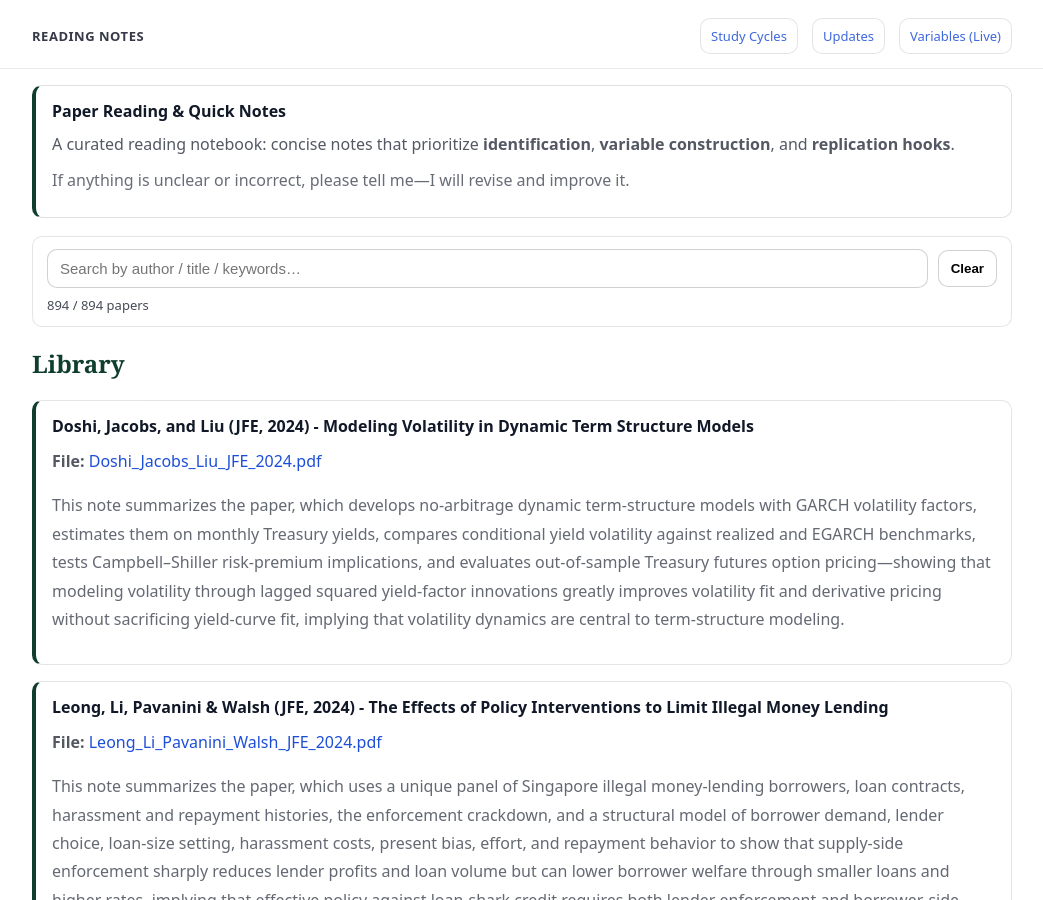
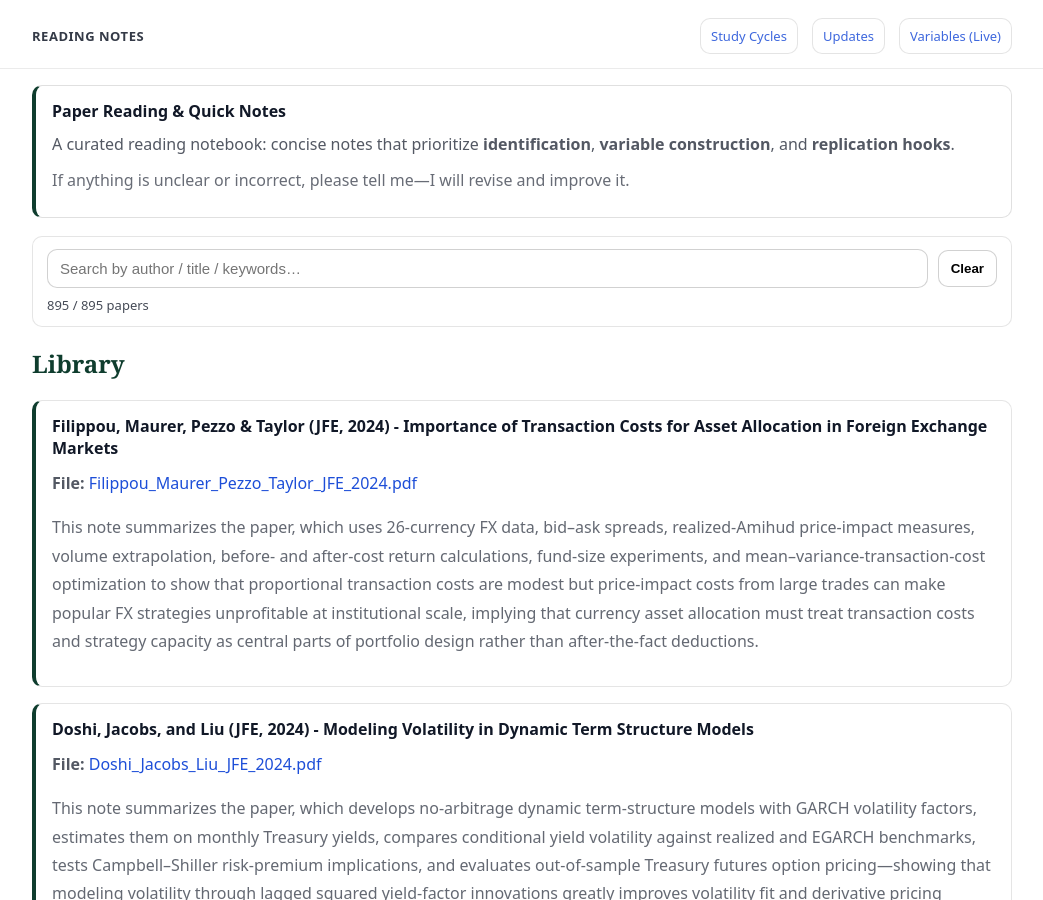
Before and after one commit to yaxinzn/study-archive, a Jekyll site: the page built from reading/index.md, in a window 1280 px wide and 900 px high. Shown: the whole window, without its empty margins (118-1161 px from the left). Built offline with Jekyll 4.4.1, drawn with Linux system fonts in a browser that asks for light colours.

Commit message:
Reading: add/update Filippou_Maurer_Pezzo_Taylor_JFE_2024.pdf

```diff
--- a/_data/reading.yml
+++ b/_data/reading.yml
@@ -1,3 +1,7 @@
+- title: "Filippou, Maurer, Pezzo & Taylor (JFE, 2024) - Importance of Transaction Costs for Asset Allocation in Foreign Exchange Markets"
+  file: "Filippou_Maurer_Pezzo_Taylor_JFE_2024.pdf"
+  desc: "This note summarizes the paper, which uses 26-currency FX data, bid–ask spreads, realized-Amihud price-impact measures, volume extrapolation, before- and after-cost return calculations, fund-size experiments, and mean–variance-transaction-cost optimization to show that proportional transaction costs are modest but price-impact costs from large trades can make popular FX strategies unprofitable at institutional scale, implying that currency asset allocation must treat transaction costs and strategy capacity as central parts of portfolio design rather than after-the-fact deductions."
+
 - title: "Doshi, Jacobs, and Liu (JFE, 2024) - Modeling Volatility in Dynamic Term Structure Models"
   file: "Doshi_Jacobs_Liu_JFE_2024.pdf"
   desc: "This note summarizes the paper, which develops no-arbitrage dynamic term-structure models with GARCH volatility factors, estimates them on monthly Treasury yields, compares conditional yield volatility against realized and EGARCH benchmarks, tests Campbell–Shiller risk-premium implications, and evaluates out-of-sample Treasury futures option pricing—showing that modeling volatility through lagged squared yield-factor innovations greatly improves volatility fit and derivative pricing without sacrificing yield-curve fit, implying that volatility dynamics are central to term-structure modeling."
```
Also changed, not shown: 1 other file.
